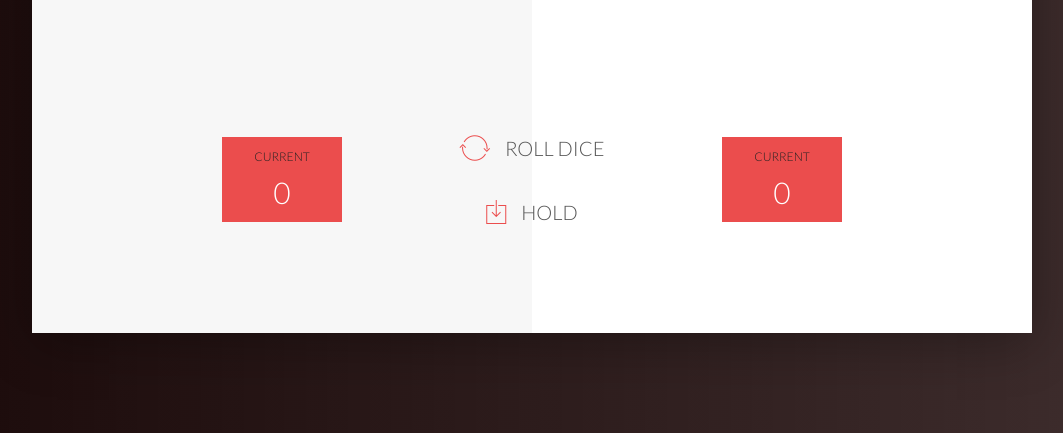
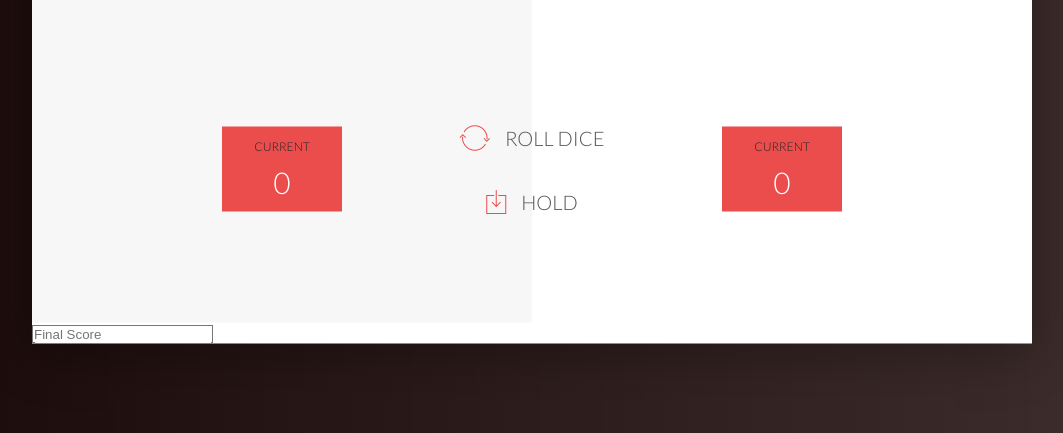
Before and after one commit to susanta96/pig-game, a plain HTML site: page index.html in a window 1280 px wide. Shown: the part 367-800 px from the top of the page, without its empty margins (108-1171 px from the left). Drawn offline with nearby package versions, Linux system fonts and the light colour scheme.

Commit message:
new winning Score field added

```diff
--- a/index.html
+++ b/index.html
@@ -33,6 +33,7 @@
             <button class="btn-new"><i class="ion-ios-plus-outline"></i>New game</button>
             <button class="btn-roll"><i class="ion-ios-loop"></i>Roll dice</button>
             <button class="btn-hold"><i class="ion-ios-download-outline"></i>Hold</button>
+            <input type="text" placeholder="Final Score" class="final-score">
 
             <img src="dice-5.png" alt="Dice" class="dice">
         </div>
```
